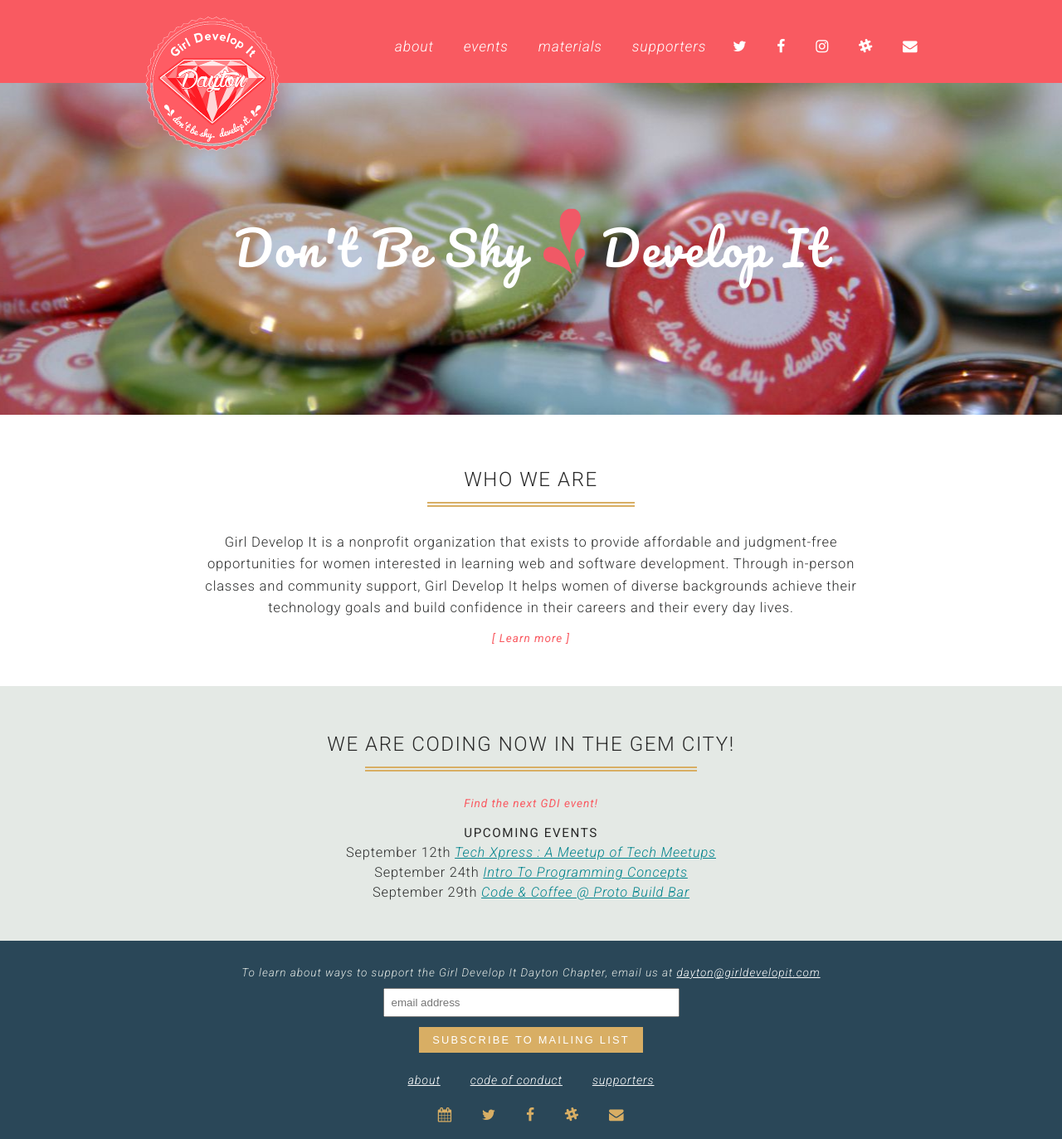
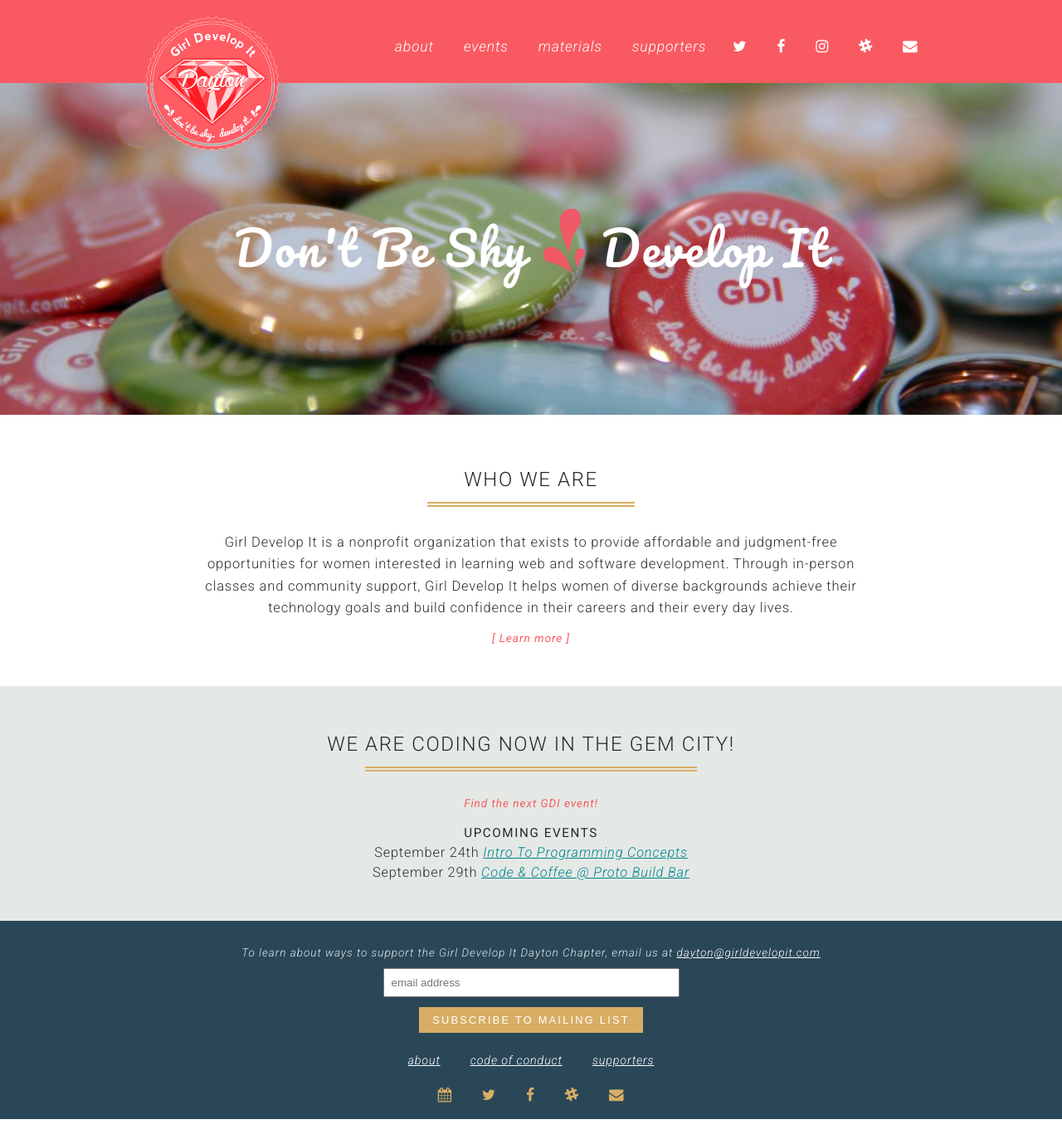
Before and after one commit to dytcodetogether/gdidayton, a Jekyll site: the page built from index.html, in a window 1280 px wide. Shown: the whole page at 83% size. Built offline with Jekyll 4.4.1, drawn with Linux system fonts in a browser that asks for light colours; nearby versions of some CDN libraries; after the commit the page ends 1349 px from its top, so only the background shows below that.

Commit message:
Removed Event: Tech Xpress

```diff
--- a/index.html
+++ b/index.html
@@ -33,9 +33,6 @@
       <div class="container" style="padding:1em">
         <h3>Upcoming events</h3>
           <p>
-           September 12th <a href="http://www.meetup.com/Girl-Develop-It-Dayton/events/233566591/">Tech Xpress : A Meetup of Tech Meetups</a>
-          </p>
-          <p>
            September 24th <a href="http://www.meetup.com/Girl-Develop-It-Dayton/events/233763062/">Intro To Programming Concepts</a>
           </p>
           <p>
```
